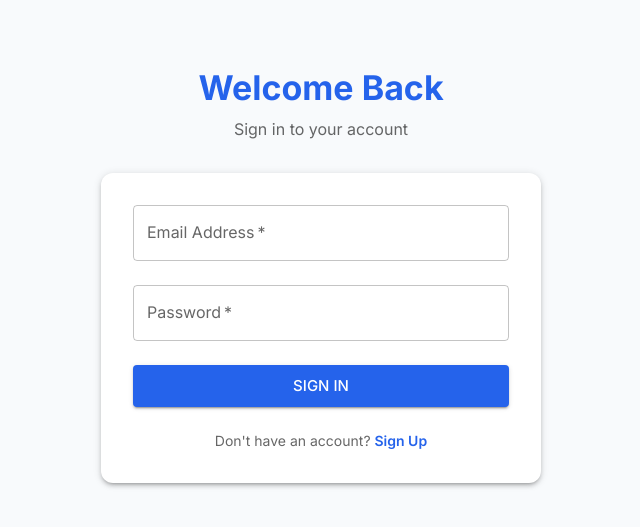
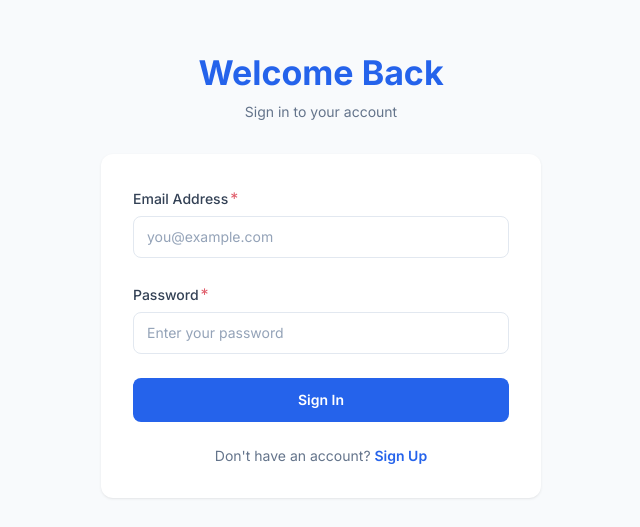
Before and after one commit to intellidentinc/intellident, a Next.js app: page /sign-in in a window 1280 px wide. Shown: the part 125-652 px from the top of the page, without its empty margins (319-959 px from the left). Built offline with nearby package versions, Linux system fonts and the light colour scheme.

Commit message:
feat: setup login, commons, theme, and sign out

```diff
--- a/app/(main)/layout.jsx
+++ b/app/(main)/layout.jsx
@@ -1,9 +1,12 @@
 import ThemeRegistry from '@/app/providers/ThemeRegistry';
+import ToastProvider from '@/app/providers/ToastProvider';
 
 const MainLayout = ({ children }) => {
   return (
     <ThemeRegistry>
-      <div className="flex-1 flex flex-col bg-[#F8FAFC]">{children}</div>
+      <ToastProvider>
+        <div className="flex-1 flex flex-col bg-[#F8FAFC]">{children}</div>
+      </ToastProvider>
     </ThemeRegistry>
   );
 };
--- a/app/modules/dashboard-page/SignOutButton.js
+++ b/app/modules/dashboard-page/SignOutButton.jsx
@@ -2,31 +2,31 @@
 
 import { useRouter } from 'next/navigation';
 import { useState } from 'react';
-import Button from '@mui/material/Button';
+import Button from '@/components/commons/Button';
+import { useToast } from '@/app/providers/ToastProvider';
 
 export default function SignOutButton() {
   const [loading, setLoading] = useState(false);
   const router = useRouter();
+  const { showToast } = useToast();
 
   const handleSignOut = async () => {
     setLoading(true);
     try {
-      await fetch('/api/auth/signout', { method: 'POST' });
-      router.push('/signin');
+      await fetch('/api/auth/sign-out', { method: 'POST' });
+      showToast('Signed out successfully.', 'success');
+      router.push('/sign-in');
       router.refresh();
     } catch (error) {
       console.error('Sign out error:', error);
+      showToast('Failed to sign out. Please try again.', 'error');
       setLoading(false);
     }
   };
 
   return (
-    <Button
-      variant="contained"
-      onClick={handleSignOut}
-      disabled={loading}
-    >
-      {loading ? 'Signing out...' : 'Sign Out'}
+    <Button variant="outlined" loading={loading} onClick={handleSignOut}>
+      Sign Out
     </Button>
   );
 }
--- a/app/modules/sign-in-page/SignInPage.jsx
+++ b/app/modules/sign-in-page/SignInPage.jsx
@@ -5,21 +5,20 @@ import { useRouter } from 'next/navigation';
 import Link from 'next/link';
 import Box from '@mui/material/Box';
 import Typography from '@mui/material/Typography';
-import Button from '@mui/material/Button';
-import Alert from '@mui/material/Alert';
 import Paper from '@mui/material/Paper';
-import Input from '@/commons/Input';
+import Button from '@/components/commons/Button';
+import Input from '@/components/commons/Input';
+import { useToast } from '@/app/providers/ToastProvider';
 
 export default function SignInPage() {
   const [email, setEmail] = useState('');
   const [password, setPassword] = useState('');
-  const [error, setError] = useState('');
   const [loading, setLoading] = useState(false);
   const router = useRouter();
+  const { showToast } = useToast();
 
   const handleSubmit = async (e) => {
     e.preventDefault();
-    setError('');
     setLoading(true);
 
     try {
@@ -32,31 +31,32 @@ export default function SignInPage() {
       const data = await response.json();
 
       if (!response.ok) {
-        setError(data.error || 'Something went wrong');
+        showToast(data.error || 'Something went wrong', 'error');
         setLoading(false);
         return;
       }
 
+      showToast('Signed in successfully!', 'success');
       router.push('/dashboard');
     } catch (err) {
-      setError('Failed to sign in. Please try again.');
+      showToast('Failed to sign in. Please try again.', 'error');
       setLoading(false);
     }
   };
 
   return (
-    <Box className="min-h-screen flex items-center justify-center px-4 bg-[#F8FAFC]">
+    <Box sx={{ minHeight: '100vh', display: 'flex', alignItems: 'center', justifyContent: 'center', px: 2, bgcolor: 'background.default' }}>
       <Box sx={{ width: '100%', maxWidth: 440 }}>
         <Box sx={{ textAlign: 'center', mb: 4 }}>
           <Typography variant="h4" fontWeight={700} color="primary">
             Welcome Back
           </Typography>
-          <Typography variant="body1" color="text.secondary" sx={{ mt: 1 }}>
+          <Typography variant="body2" color="text.secondary" sx={{ mt: 1 }}>
             Sign in to your account
           </Typography>
         </Box>
 
-        <Paper elevation={3} sx={{ p: 4, borderRadius: 3 }}>
+        <Paper elevation={3} sx={{ p: 4 }}>
           <Box component="form" onSubmit={handleSubmit} sx={{ display: 'flex', flexDirection: 'column', gap: 3 }}>
             <Input
               id="email"
@@ -75,19 +75,11 @@ export default function SignInPage() {
               required
               value={password}
               onChange={(e) => setPassword(e.target.value)}
-              placeholder="••••••••"
+              placeholder="Enter your password"
             />
 
-            {error && <Alert severity="error">{error}</Alert>}
-
-            <Button
-              type="submit"
-              variant="contained"
-              size="large"
-              disabled={loading}
-              fullWidth
-            >
-              {loading ? 'Signing in...' : 'Sign In'}
+            <Button type="submit" variant="contained" size="large" loading={loading} fullWidth>
+              Sign In
             </Button>
           </Box>
 
--- a/app/modules/sign-up-page/SignUpPage.jsx
+++ b/app/modules/sign-up-page/SignUpPage.jsx
@@ -5,22 +5,21 @@ import { useRouter } from 'next/navigation';
 import Link from 'next/link';
 import Box from '@mui/material/Box';
 import Typography from '@mui/material/Typography';
-import Button from '@mui/material/Button';
-import Alert from '@mui/material/Alert';
 import Paper from '@mui/material/Paper';
-import Input from '@/commons/Input';
+import Button from '@/components/commons/Button';
+import Input from '@/components/commons/Input';
+import { useToast } from '@/app/providers/ToastProvider';
 
 export default function SignUpPage() {
   const [email, setEmail] = useState('');
   const [password, setPassword] = useState('');
   const [name, setName] = useState('');
-  const [error, setError] = useState('');
   const [loading, setLoading] = useState(false);
   const router = useRouter();
+  const { showToast } = useToast();
 
   const handleSubmit = async (e) => {
     e.preventDefault();
-    setError('');
     setLoading(true);
 
     try {
@@ -33,31 +32,32 @@ export default function SignUpPage() {
       const data = await response.json();
 
       if (!response.ok) {
-        setError(data.error || 'Something went wrong');
+        showToast(data.error || 'Something went wrong', 'error');
         setLoading(false);
         return;
       }
 
+      showToast('Account created successfully!', 'success');
       router.push('/dashboard');
     } catch (err) {
-      setError('Failed to sign up. Please try again.');
+      showToast('Failed to sign up. Please try again.', 'error');
       setLoading(false);
     }
   };
 
   return (
-    <Box className="min-h-screen flex items-center justify-center px-4 bg-[#F8FAFC]">
+    <Box sx={{ minHeight: '100vh', display: 'flex', alignItems: 'center', justifyContent: 'center', px: 2, bgcolor: 'background.default' }}>
       <Box sx={{ width: '100%', maxWidth: 440 }}>
         <Box sx={{ textAlign: 'center', mb: 4 }}>
           <Typography variant="h4" fontWeight={700} color="primary">
             Create Account
           </Typography>
-          <Typography variant="body1" color="text.secondary" sx={{ mt: 1 }}>
+          <Typography variant="body2" color="text.secondary" sx={{ mt: 1 }}>
             Sign up to get started
           </Typography>
         </Box>
 
-        <Paper elevation={3} sx={{ p: 4, borderRadius: 3 }}>
+        <Paper elevation={3} sx={{ p: 4 }}>
           <Box component="form" onSubmit={handleSubmit} sx={{ display: 'flex', flexDirection: 'column', gap: 3 }}>
             <Input
               id="name"
@@ -85,20 +85,12 @@ export default function SignUpPage() {
               required
               value={password}
               onChange={(e) => setPassword(e.target.value)}
-              placeholder="••••••••"
-              minLength={6}
+              placeholder="Min. 6 characters"
+              slotProps={{ htmlInput: { minLength: 6 } }}
             />
 
-            {error && <Alert severity="error">{error}</Alert>}
-
-            <Button
-              type="submit"
-              variant="contained"
-              size="large"
-              disabled={loading}
-              fullWidth
-            >
-              {loading ? 'Creating account...' : 'Sign Up'}
+            <Button type="submit" variant="contained" size="large" loading={loading} fullWidth>
+              Create Account
             </Button>
           </Box>
 
--- a/app/providers/ThemeRegistry.jsx
+++ b/app/providers/ThemeRegistry.jsx
@@ -3,20 +3,10 @@
 import createCache from '@emotion/cache';
 import { useServerInsertedHTML } from 'next/navigation';
 import { CacheProvider } from '@emotion/react';
-import { ThemeProvider, createTheme } from '@mui/material/styles';
+import { ThemeProvider } from '@mui/material/styles';
 import CssBaseline from '@mui/material/CssBaseline';
 import { useState } from 'react';
-
-const theme = createTheme({
-  palette: {
-    primary: {
-      main: '#2563eb',
-    },
-  },
-  typography: {
-    fontFamily: 'var(--font-inter), sans-serif',
-  },
-});
+import theme from '@/components/commons/theme';
 
 export default function ThemeRegistry({ children }) {
   const [{ cache, flush }] = useState(() => {
--- /dev/null
+++ b/app/providers/ToastProvider.jsx
@@ -0,0 +1,60 @@
+'use client'
+
+import { createContext, useContext, useState, useCallback } from 'react'
+import Snackbar from '@mui/material/Snackbar'
+import Alert from '@mui/material/Alert'
+import Typography from '@mui/material/Typography'
+
+const ToastContext = createContext(null)
+
+export function useToast() {
+  const context = useContext(ToastContext)
+  if (!context) throw new Error('useToast must be used within ToastProvider')
+  return context
+}
+
+export default function ToastProvider({ children }) {
+  const [toast, setToast] = useState({
+    open: false,
+    message: '',
+    description: '',
+    severity: 'info'
+  })
+
+  const showToast = useCallback((message, severity = 'info', description = '') => {
+    setToast({ open: true, message, description, severity })
+  }, [])
+
+  const handleClose = (_, reason) => {
+    if (reason === 'clickaway') return
+    setToast((prev) => ({ ...prev, open: false }))
+  }
+
+  return (
+    <ToastContext.Provider value={{ showToast }}>
+      {children}
+      <Snackbar
+        open={toast.open}
+        autoHideDuration={4000}
+        onClose={handleClose}
+        anchorOrigin={{ vertical: 'top', horizontal: 'right' }}
+      >
+        <Alert
+          onClose={handleClose}
+          severity={toast.severity}
+          variant='filled'
+          sx={{ minWidth: 300, alignItems: 'flex-start' }}
+        >
+          <Typography variant='body2' fontWeight={600} lineHeight={1.4}>
+            {toast.message}
+          </Typography>
+          {toast.description && (
+            <Typography variant='caption' sx={{ opacity: 0.85, display: 'block', mt: 0.25 }}>
+              {toast.description}
+            </Typography>
+          )}
+        </Alert>
+      </Snackbar>
+    </ToastContext.Provider>
+  )
+}
--- a/commons/Input.jsx
+++ /dev/null
@@ -1,19 +0,0 @@
-import TextField from '@mui/material/TextField';
-
-export default function Input({ label, id, type = 'text', value, onChange, placeholder, required, minLength, ...props }) {
-  return (
-    <TextField
-      fullWidth
-      label={label}
-      id={id}
-      type={type}
-      value={value}
-      onChange={onChange}
-      placeholder={placeholder}
-      required={required}
-      slotProps={{ htmlInput: { minLength } }}
-      variant="outlined"
-      {...props}
-    />
-  );
-}
--- /dev/null
+++ b/components/commons/Button.jsx
@@ -0,0 +1,21 @@
+import MuiButton from '@mui/material/Button';
+import CircularProgress from '@mui/material/CircularProgress';
+
+export default function Button({ children, loading, startIcon, ...props }) {
+  return (
+    <MuiButton
+      startIcon={loading ? undefined : startIcon}
+      {...props}
+      disabled={props.disabled || loading}
+    >
+      {loading ? (
+        <>
+          <CircularProgress size={16} thickness={5} sx={{ color: 'inherit', mr: 1 }} />
+          {children}
+        </>
+      ) : (
+        children
+      )}
+    </MuiButton>
+  );
+}
--- /dev/null
+++ b/components/commons/Input.jsx
@@ -0,0 +1,33 @@
+import Box from '@mui/material/Box'
+import Typography from '@mui/material/Typography'
+import OutlinedInput from '@mui/material/OutlinedInput'
+import FormHelperText from '@mui/material/FormHelperText'
+
+export default function Input({ label, id, required, error, helperText, slotProps, ...props }) {
+  return (
+    <Box sx={{ display: 'flex', flexDirection: 'column', gap: 0.75 }}>
+      {label && (
+        <Typography
+          component='label'
+          htmlFor={id}
+          variant='body2'
+          fontWeight={500}
+          sx={{ color: 'text.primary', userSelect: 'none' }}
+        >
+          {label}
+          {required && (
+            <Typography component='span' sx={{ color: '#E05C6A', ml: 0.25 }}>
+              *
+            </Typography>
+          )}
+        </Typography>
+      )}
+      <OutlinedInput id={id} required={required} error={error} fullWidth slotProps={slotProps} {...props} />
+      {helperText && (
+        <FormHelperText error={error} sx={{ mx: 0, mt: 0 }}>
+          {helperText}
+        </FormHelperText>
+      )}
+    </Box>
+  )
+}
--- /dev/null
+++ b/components/commons/theme.js
@@ -0,0 +1,141 @@
+import { createTheme } from '@mui/material/styles';
+
+export const colors = {
+  primaryBlue: '#2563eb',   // CTAs, buttons, active states, nav highlights
+  softSky: '#60a5fa',       // hover states, icons, secondary buttons
+  lightBlue: '#dbeafe',     // card backgrounds, badges, tags
+  mist: '#F8FAFC',          // page background, section dividers
+  white: '#ffffff',         // cards, modals, input fields
+  slateText: '#334155',     // body text, labels, headings
+};
+
+const theme = createTheme({
+  palette: {
+    primary: {
+      main: colors.primaryBlue,
+      light: colors.softSky,
+    },
+    background: {
+      default: colors.mist,
+      paper: colors.white,
+    },
+    text: {
+      primary: colors.slateText,
+      secondary: '#64748b',
+    },
+  },
+  typography: {
+    fontFamily: 'var(--font-inter), sans-serif',
+    button: {
+      textTransform: 'none',
+      fontWeight: 600,
+    },
+  },
+  shape: {
+    borderRadius: 8,
+  },
+  components: {
+    MuiButton: {
+      defaultProps: {
+        disableElevation: true,
+      },
+      styleOverrides: {
+        root: {
+          borderRadius: 8,
+          textTransform: 'none',
+          fontWeight: 600,
+          fontSize: '0.875rem',
+          padding: '10px 20px',
+        },
+        containedPrimary: {
+          backgroundColor: colors.primaryBlue,
+          color: colors.white,
+          '&:hover': {
+            backgroundColor: '#1d4ed8',
+          },
+          '&:disabled': {
+            backgroundColor: colors.lightBlue,
+            color: colors.softSky,
+          },
+        },
+        outlinedPrimary: {
+          borderColor: colors.softSky,
+          color: colors.primaryBlue,
+          '&:hover': {
+            backgroundColor: colors.lightBlue,
+            borderColor: colors.primaryBlue,
+          },
+        },
+        textPrimary: {
+          color: colors.primaryBlue,
+          '&:hover': {
+            backgroundColor: colors.lightBlue,
+          },
+        },
+      },
+    },
+    MuiOutlinedInput: {
+      styleOverrides: {
+        root: {
+          backgroundColor: colors.white,
+          borderRadius: 8,
+          fontSize: '0.875rem',
+          '& fieldset': {
+            borderColor: '#e2e8f0',
+          },
+          '&:hover fieldset': {
+            borderColor: colors.softSky,
+          },
+          '&.Mui-focused fieldset': {
+            borderColor: colors.primaryBlue,
+            borderWidth: '1.5px',
+          },
+          '&.Mui-error fieldset': {
+            borderColor: '#ef4444',
+          },
+        },
+        input: {
+          padding: '11px 14px',
+          color: colors.slateText,
+          '&::placeholder': {
+            color: '#94a3b8',
+            opacity: 1,
+          },
+        },
+      },
+    },
+    MuiPaper: {
+      styleOverrides: {
+        root: {
+          borderRadius: 12,
+        },
+        elevation3: {
+          boxShadow: '0 1px 3px 0 rgb(0 0 0 / 0.07), 0 1px 2px -1px rgb(0 0 0 / 0.07)',
+        },
+      },
+    },
+    MuiAlert: {
+      styleOverrides: {
+        root: {
+          borderRadius: 8,
+          fontSize: '0.875rem',
+          fontWeight: 500,
+        },
+        filledSuccess: {
+          backgroundColor: '#16a34a',
+        },
+        filledError: {
+          backgroundColor: '#dc2626',
+        },
+        filledInfo: {
+          backgroundColor: colors.primaryBlue,
+        },
+        filledWarning: {
+          backgroundColor: '#d97706',
+        },
+      },
+    },
+  },
+});
+
+export default theme;
```
